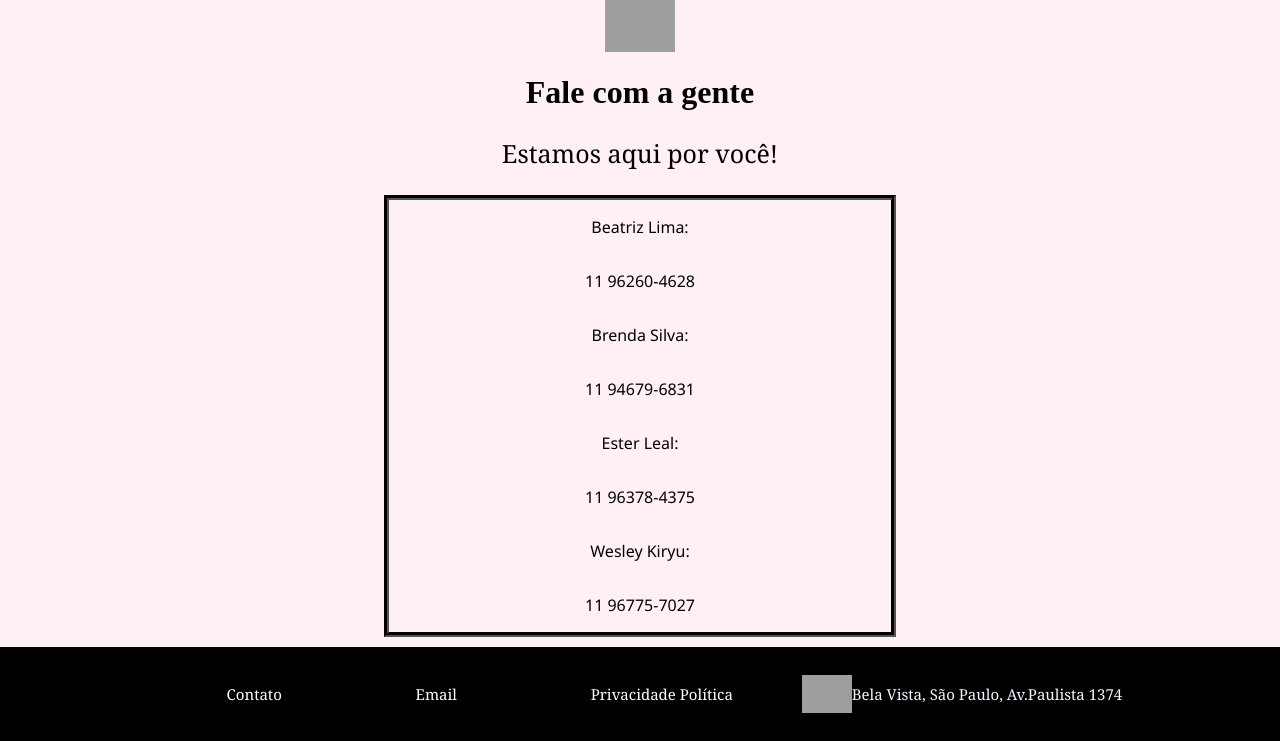
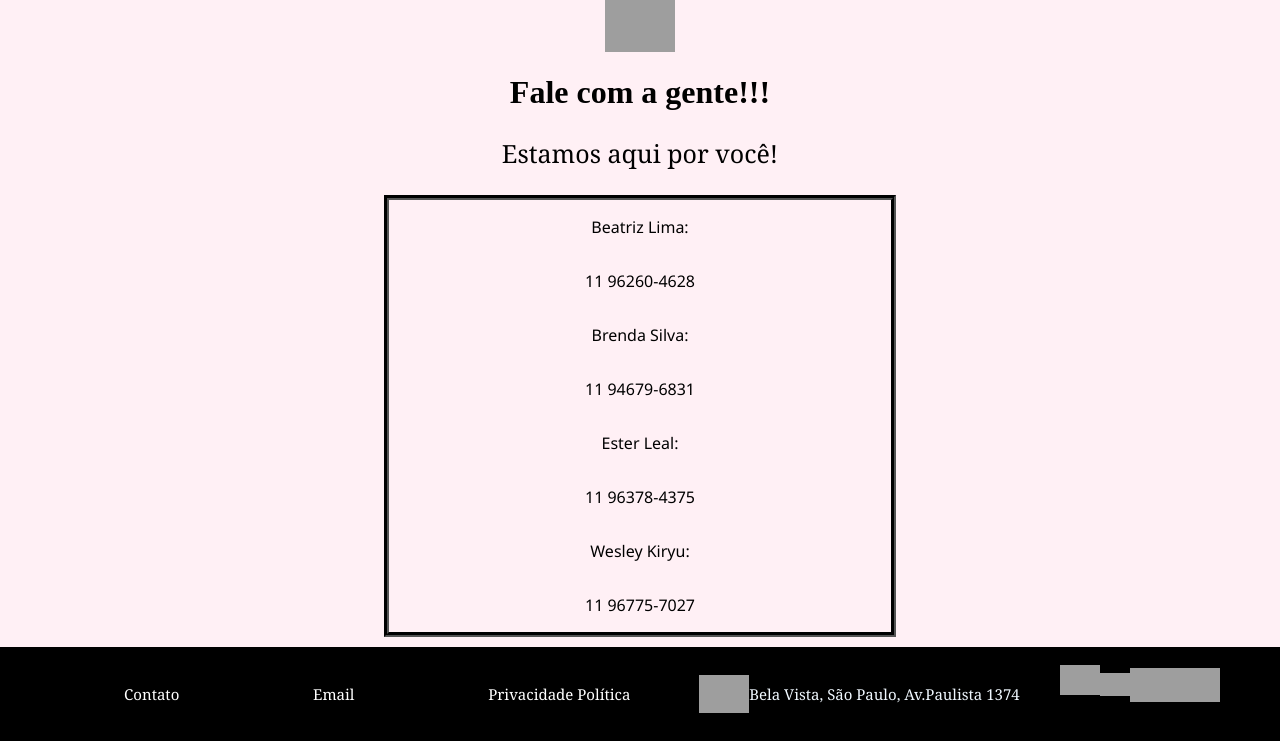
Before and after one commit to IsacSouza0/Demoday, a Django app: page /contato/ in a window 1280 px wide. Shown: the part 112-853 px from the top of the page. Run offline with Django 3.2, Linux system fonts and the light colour scheme; some web fonts are replaced; grey boxes are pictures that could not be loaded.

Commit message:
Quase acabando

```diff
--- a/cadastro/models.py
+++ b/cadastro/models.py
@@ -4,9 +4,10 @@ from django.db import models
 
 class Cadastro(models.Model):
     nome = models.CharField(max_length=40)
-    email = models.EmailField()
+    email = models.EmailField(blank=True, null= True)
     # telefone = models.ChatField(max_length=11)
-    descrição = models.TextField(max_length=120)
+    descricao = models.TextField(max_length=120)
+    foto = models.ImageField(upload_to='', blank=True, null= True)
 
     def __str__(self):
         return self.nome
--- a/cadastro/templates/cadastro.html
+++ b/cadastro/templates/cadastro.html
@@ -2,11 +2,13 @@
 {% load staticfiles %}
 
 {% block content %}
-<div>
+<div class="forms">
     <form action="." method="POST">
+        <img src="{{ item.foto.url }}" alt="*Foto de Perfil {{item.nome}}" > e Email é opcional*
         {% csrf_token %}
         {{ form.as_p }}
         <button>Adicionar</button>
+
+    </div>
     </form>
-</div>
 {% endblock %}
--- a/contato/templates/contato.html
+++ b/contato/templates/contato.html
@@ -8,7 +8,7 @@
 </div>
 <div class="texto-contato">
     <h1>
-        Fale com a gente
+        Fale com a gente!!!
     </h1>
     <p> Estamos aqui por você!</p>
 </div>
--- a/landing_page/static/css/style.css
+++ b/landing_page/static/css/style.css
@@ -42,22 +42,25 @@ h1 a{
 
 }
 .icones-1{
-    width: 50px;
+    width: 45px;
     margin:0;
     height: auto;
+    padding-bottom: 5px;
+    padding-right: 5px;
 }
 .icones-2{
-    width: 55px;
+    width: 45px;
     margin: 0;
     height: auto;
+    padding-bottom: 5px;
 }
 .icones-3{
-    width:50px;
+    width:40px;
     margin: 0;
     height: auto;
 }
 .icones-4{
-    width: 40px;
+    width: 30px;
     margin: 0;
     height: auto;
     margin-bottom: 6px;
@@ -66,26 +69,27 @@ h1 a{
 .links{
     font-size: 20px;
     font-family: Georgia, 'Times New Roman', Times, serif;
-    height: 50px;
+    height: auto;
     display: flex;
     align-items: center ;
     /* justify-content: center; */
-    margin-bottom: -7px;
-    margin-top: 15px;
+    margin-bottom: 7px;
+    padding-left: 40px;
+    /* margin-top: 15px; */
 }
 .link-1{
     display: flex;
     font-size: 20px;
-    font-family: Georgia, 'Times New Roman', Times, serif;
+    /* font-family: Georgia, 'Times New Roman', Times, serif; */
     height: 50px;
-    flex-direction: row;
+    flex-direction: column;
     align-items: center;
     align-content: space-around;
 }
 .link-2{
     display: flex;
     font-size: 20px;
-    font-family: Georgia, 'Times New Roman', Times, serif;
+    /* font-family: Georgia, 'Times New Roman', Times, serif; */
     height: 50px;
     flex-direction: row;
     align-items: center;
@@ -94,7 +98,7 @@ h1 a{
 .link-3{
     display: flex;
     font-size: 20px;
-    font-family: Georgia, 'Times New Roman', Times, serif;
+    /* font-family: Georgia, 'Times New Roman', Times, serif; */
     height: 50px;
     flex-direction: row;
     align-items: center;
@@ -103,7 +107,7 @@ h1 a{
 .link-4{
     display: flex;
     font-size: 20px;
-    font-family: Georgia, 'Times New Roman', Times, serif;
+    /* font-family: Georgia, 'Times New Roman', Times, serif; */
     height: 50px;
     flex-direction: row;
     align-items: center;
@@ -230,17 +234,26 @@ h1 a{
     align-items: center;
    justify-content: center;
    margin-left: 300px;
+   padding-top: 20px;
 }
 .imagem1 img{
     width: 50%;
 }
 .imagem2{
-    width: 100vw;
+    width: 90vw;
     display: flex;
     justify-content: center;
+   ;
+    padding-bottom: 10px;
 }
 .imagem2 img{
-    width: 40%;
+    width: 50%;
+    padding-left: 119px;
+}
+
+.text-ass{
+    margin: 0 15px;
+    padding-top: 23px;
 }
 
 footer{
@@ -272,6 +285,7 @@ footer{
 .imagembaixo img {
     height: auto;
     width: 350px;
+    padding-bottom: 10px;
 }
 
 .texto-contato h1 {
@@ -323,3 +337,15 @@ img{
    justify-content: center;
 
 }
+
+.text{
+    align-items: center;
+    justify-content: center;
+}
+.text6{
+    margin: 0 15px;
+}
+
+.forms{
+    margin:0 15px;
+}
--- a/landing_page/templates/layout.html
+++ b/landing_page/templates/layout.html
@@ -1,7 +1,7 @@
 {% load staticfiles %}
 
 <!DOCTYPE html>
-<html lang="en">
+<html lang="pt-br">
 
 <head>
     <meta charset="UTF-8">
@@ -19,7 +19,7 @@
         <div class="header-1">
             <!-- <h1>Together</h1> -->
             <h1><a href="/">Together</a></h1>
-            <h2 class="botao"><a href="cadastro/">Cadastre-se</a></h2>
+            <h2 class="botao"><a href="{% url 'cadastro' %}">Cadastre-se</a></h2>
 
             <div class="menu-hamburguer">
                 <span class="traco traco-1"></span>
@@ -28,9 +28,9 @@
             </div>
         </div>
         <nav class="nav-menu-hamburguer">
-            <a href="">Home</a>
-            <a href="sobre">Sobre</a>
-            <a href="contato">Contato</a>
+            <a href="{% url 'home'%}">Home</a>
+            <a href="{% url 'sobre' %}">Sobre</a>
+            <a href="{% url 'contato' %}">Contato</a>
         </nav>
     </header>
 
@@ -49,6 +49,35 @@
             <p>Bela Vista, São Paulo, Av.Paulista 1374</p>
 
         </div>
+        <div class="links">
+
+            <div class="link-1">
+                <a href="https://mobile.twitter.com/Togethe21520714" target="_blank"><img class="icones-3"
+                        src="https://png.pngtree.com/element_our/md/20180301/md_5a9797d302f17.png">
+                </a>
+            </div>
+            <div class="link-2">
+
+                <a href="mailto:togetherther2@gmail.com"> <img class="icones-4"
+                        src="https://cdn.icon-icons.com/icons2/1011/PNG/512/Gmail_icon-icons.com_75706.png">
+
+                </a>
+            </div>
+            <div class="link-3">
+
+                <a href="https://www.instagram.com/p/Bu1smEWBtc2/?utm_source=ig_share_sheet&igshid=1d3bs6pjg4dgb"
+                    target="_blank"> <img class="icones-2"
+                        src="https://png.pngtree.com/element_our/md/20180301/md_5a9797d18f418.png">
+
+                </a>
+
+            </div>
+            <div class="link-4">
+                <a href="https://www.facebook.com/Together-257509788470747/" target="_blank"><img class="icones-1"
+                        src="https://i.pinimg.com/originals/57/98/53/5798533bb3f2a08ee3514f9c6f6e03be.png">
+                </a>
+            </div>
+        </div>
     </footer>
 </body>
 
--- a/together/urls.py
+++ b/together/urls.py
@@ -23,8 +23,8 @@ from contato.views import retorna_contato
 
 urlpatterns = [
     path('admin/', admin.site.urls),
-    path('', retorna_index),
-    path('cadastro/', novo_cadastro),
-    path('sobre/', retorna_sobre),
-    path('contato/', retorna_contato),
+    path('', retorna_index, name='home'),
+    path('cadastro/', novo_cadastro, name='cadastro'),
+    path('sobre/', retorna_sobre, name='sobre'),
+    path('contato/', retorna_contato, name='contato'),
 ]
```
Also changed, not shown: cadastro/forms.py (+7 -1 lines), landing_page/templates/index.html (+14 -6 lines), sobre/templates/sobre.html (+26 -12 lines), cadastro/migrations/0002_auto_20190313_2202.py (added).
